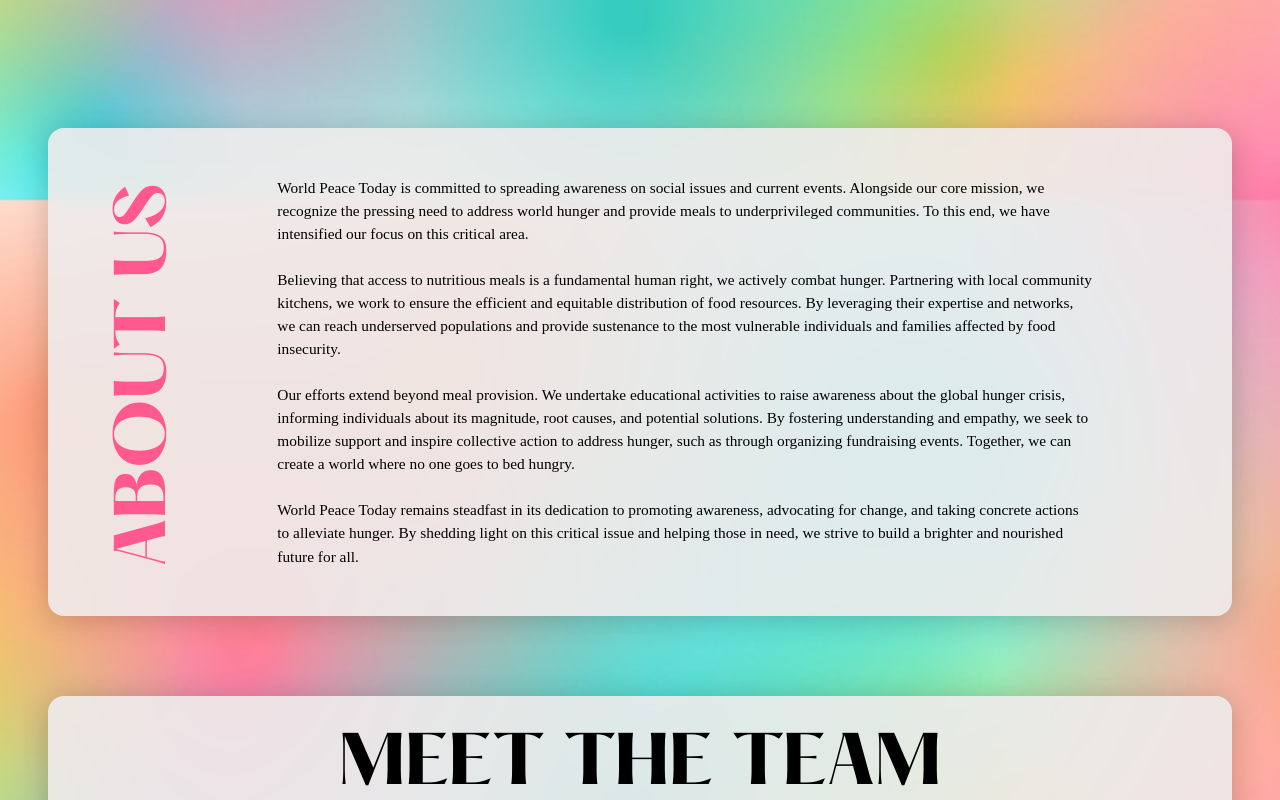
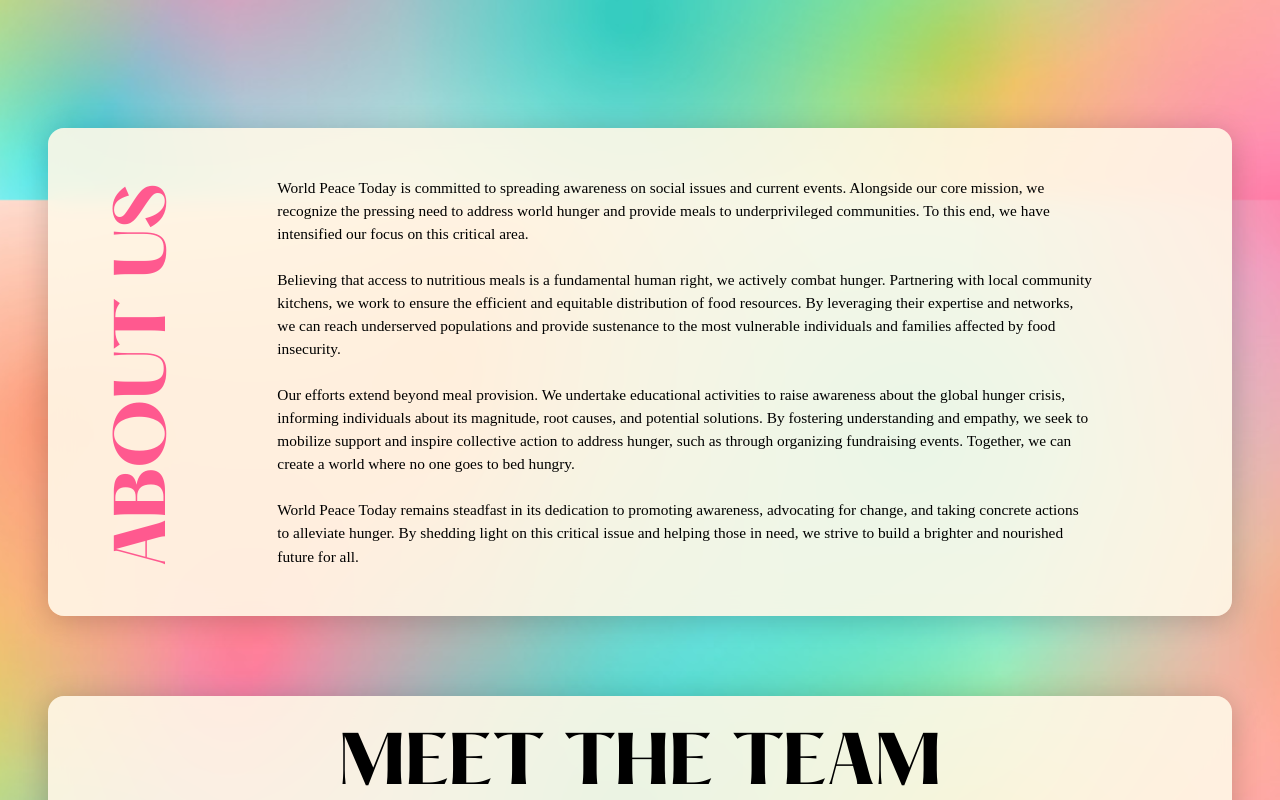
Before and after one commit to ARandomNeko/Inicio, a SvelteKit app in the folder inicio/: page / in a window 1280 px wide. Shown: the part 600-1400 px from the top of the page. Built offline with nearby package versions, Linux system fonts and the light colour scheme; a web font is replaced by a local one.

Commit message:
sick ass ultra radical beige mfs

```diff
--- a/inicio/src/app.css
+++ b/inicio/src/app.css
@@ -42,7 +42,7 @@
 /* From https://css.glass */
 .card {
 	/* From https://css.glass */
-	background: rgba(239, 235, 235, 0.9);
+	background: rgba(255, 248, 231, 0.9);
 	border-radius: 16px;
 	box-shadow: 0 4px 30px rgba(0, 0, 0, 0.2);
 	backdrop-filter: blur(11.6px);
```
